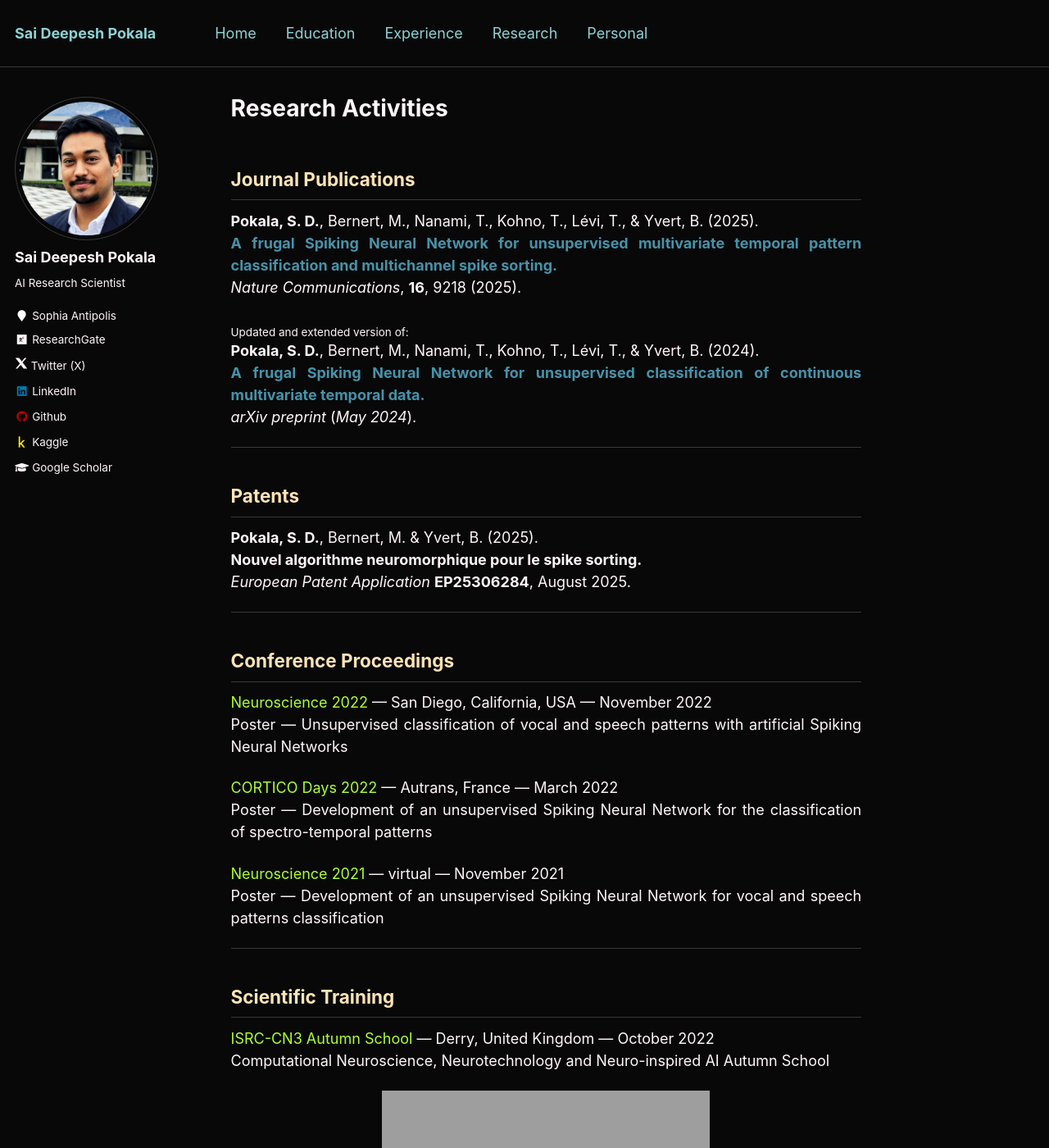
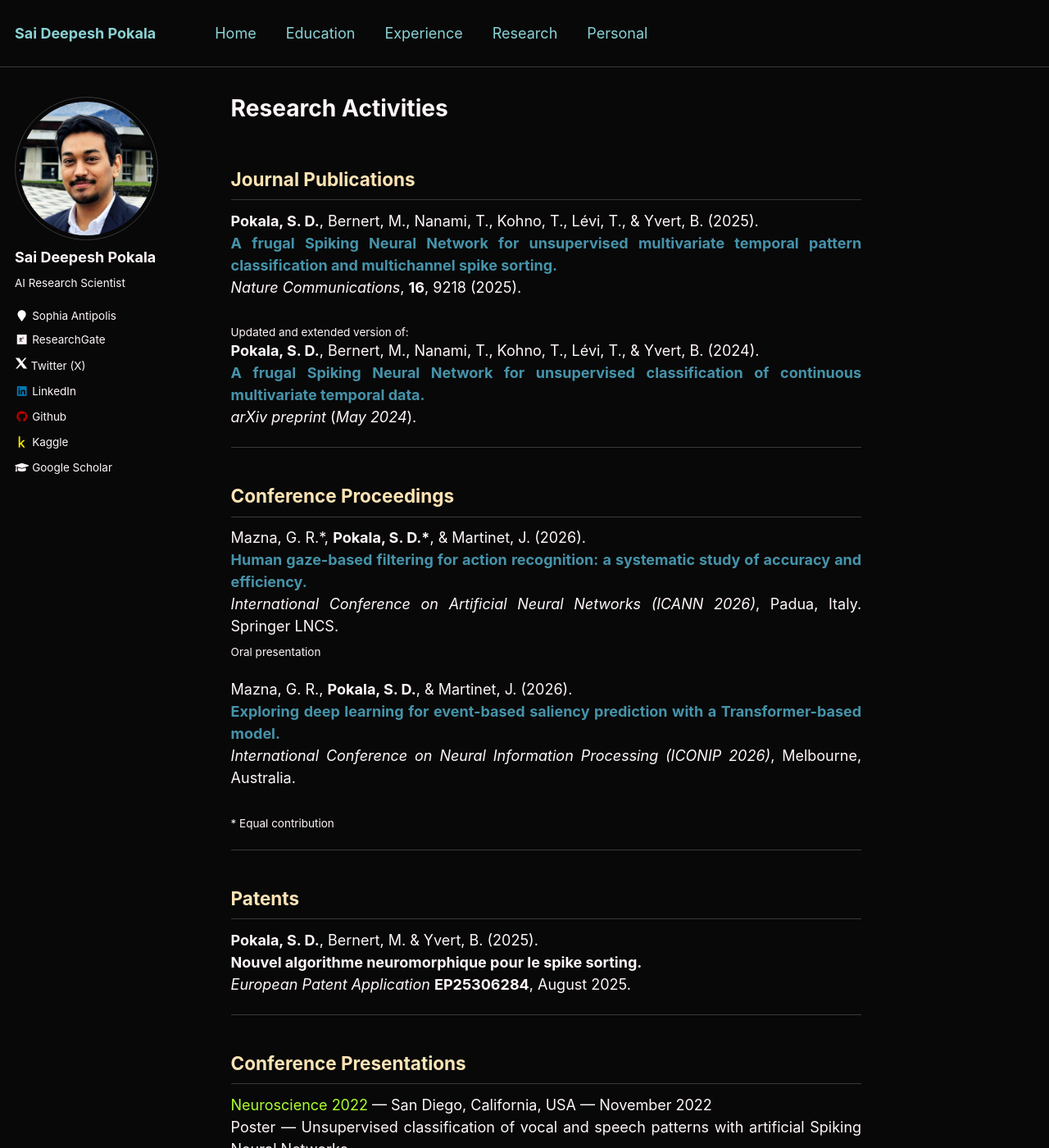
Before and after one commit to saideepesh/saideepesh.github.io, a Jekyll site: the page built from _pages/research.md, in a window 1280 px wide and 1400 px high. Shown: the whole window at 82% size. Built offline with Jekyll 4.4.1, drawn with Linux system fonts in a browser that asks for light colours.

Commit message:
Update research.md
added new publications

```diff
--- a/_pages/research.md
+++ b/_pages/research.md
@@ -18,6 +18,21 @@ _arXiv preprint_ (_May 2024_).
 
 ---
 
+## <span style="color:moccasin"><b>Conference Proceedings</b></span>
+
+Mazna, G. R.\*, **Pokala, S. D.\***, & Martinet, J. (2026).
+**[Human gaze-based filtering for action recognition: a systematic study of accuracy and efficiency.](https://link.springer.com/chapter/10.1007/978-3-032-38401-0_25){:target="_blank" rel="noopener"}**
+_International Conference on Artificial Neural Networks (ICANN 2026)_, Padua, Italy. Springer LNCS.
+<sub>Oral presentation</sub>
+
+Mazna, G. R., **Pokala, S. D.**, & Martinet, J. (2026).
+**[Exploring deep learning for event-based saliency prediction with a Transformer-based model.](https://arxiv.org/abs/2605.23790){:target="_blank" rel="noopener"}**
+_International Conference on Neural Information Processing (ICONIP 2026)_, Melbourne, Australia.
+
+<sub>\* Equal contribution</sub>
+
+---
+
 ## <span style="color:moccasin"><b>Patents</b></span>
 
 **Pokala, S. D.**, Bernert, M. & Yvert, B. (2025).
@@ -26,7 +41,7 @@ _European Patent Application_ **EP25306284**, August 2025.
 
 ---
 
-## <span style="color:moccasin"><b>Conference Proceedings</b></span>
+## <span style="color:moccasin"><b>Conference Presentations</b></span>
 
 <span style="color:greenyellow">Neuroscience 2022</span> — San Diego, California, USA — November 2022
 Poster — Unsupervised classification of vocal and speech patterns with artificial Spiking Neural Networks
```
